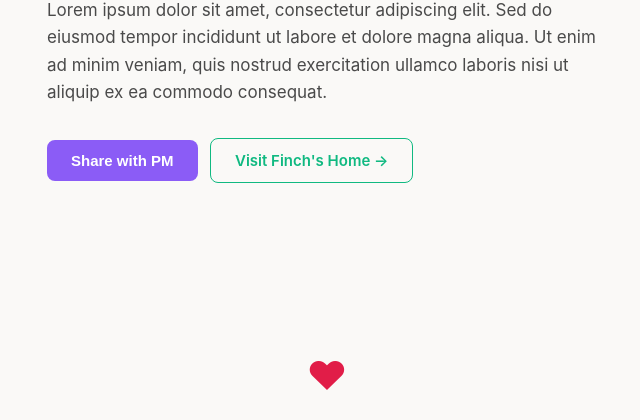
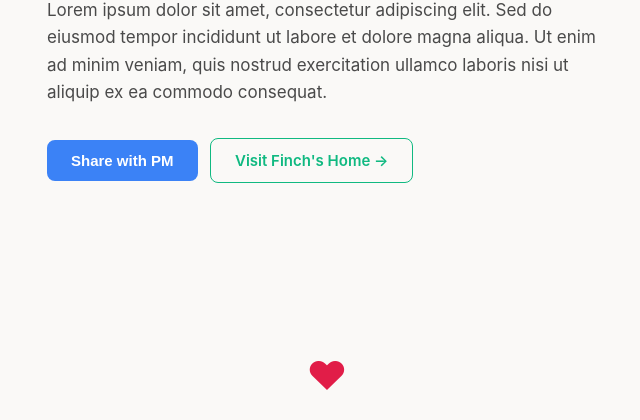
Before and after one commit to tooaverage/baton-smoketest, a plain HTML site: page index.html in a window 1280 px wide. Shown: the part 380-800 px from the top of the page, without its empty margins (313-953 px from the left). Drawn offline with Linux system fonts and the light colour scheme.

Commit message:
Updated index.html

```diff
--- a/index.html
+++ b/index.html
@@ -58,7 +58,7 @@
       }
       button,
       .btn {
-        background: #8b5cf6;
+        background: #3b82f6;
         color: white;
         padding: 12px 24px;
         border: none;
@@ -71,7 +71,7 @@
       }
       button:hover,
       .btn:hover {
-        background: #7c3aed;
+        background: #2563eb;
       }
       .btn-secondary {
         background: transparent;
```
